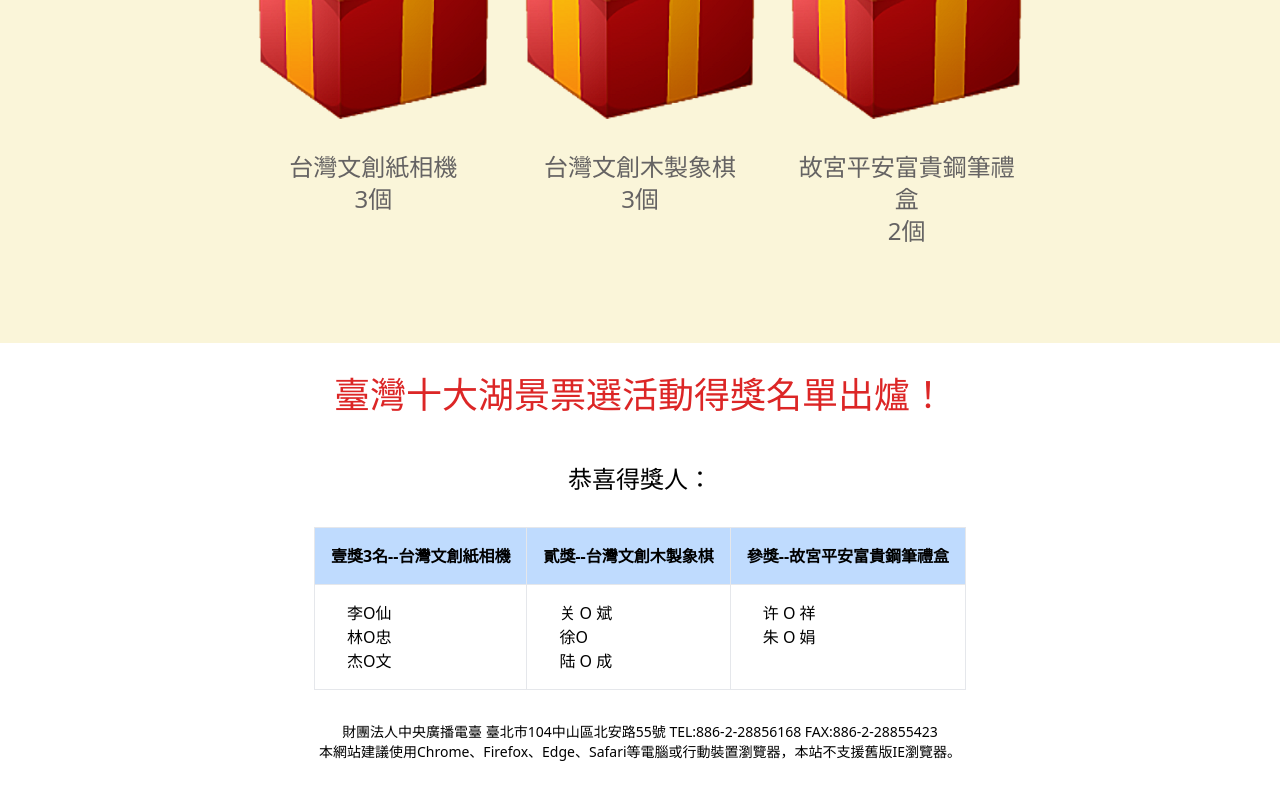
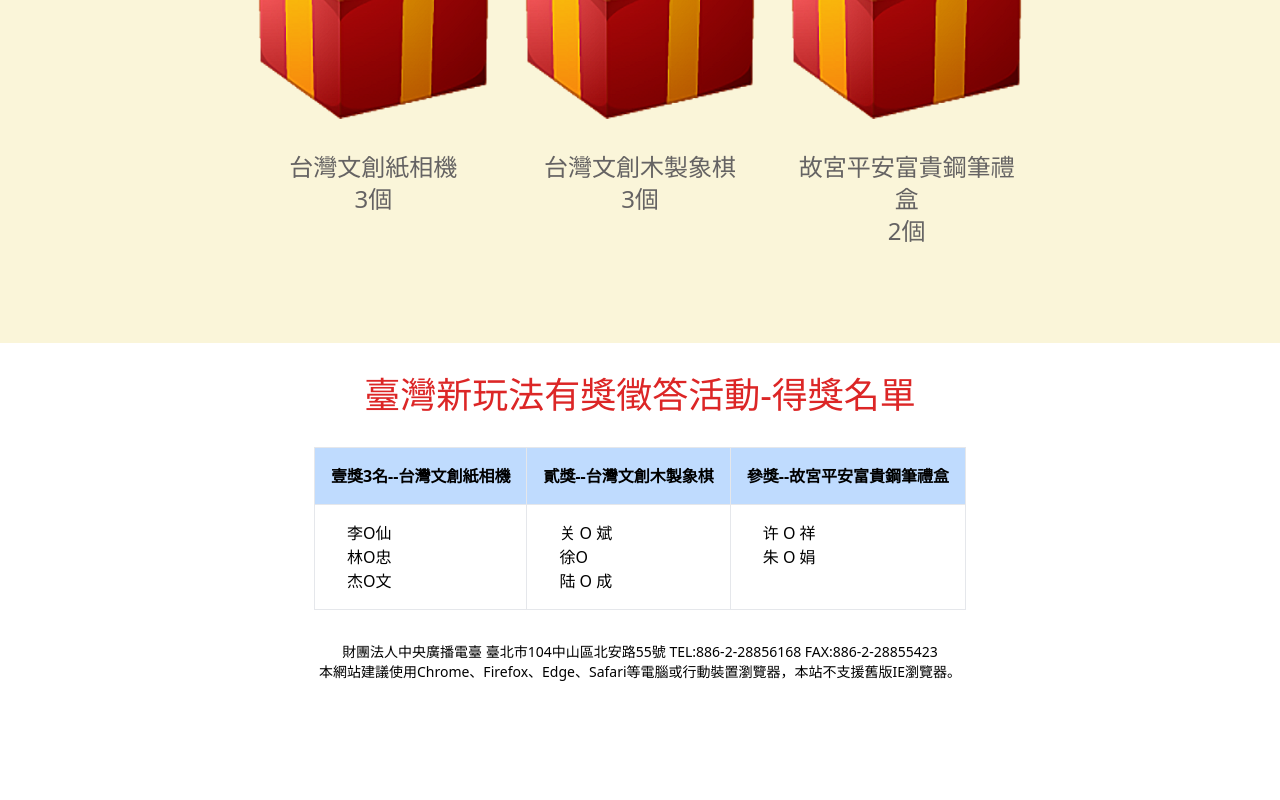
Before and after one commit to rti-git/rti-date, a Nuxt app: page / in a window 1280 px wide. Shown: the part 1105-1905 px from the top of the page. After the commit the page ends 1835 px from the top, so only its background shows below. Built offline with nearby package versions, Linux system fonts and the light colour scheme.

Commit message:
Fix word2

```diff
--- a/components/Gift.vue
+++ b/components/Gift.vue
@@ -26,8 +26,8 @@
         </div>
     </div>
       <div class="wrap flex flex-col items-center pt-8 pb-8">
-        <h2 class="text-4xl text-red-600">臺灣十大湖景票選活動得獎名單出爐！</h2>
-        <p class="text-2xl pt-12">恭喜得獎人：</p>
+        <h2 class="text-4xl text-red-600">臺灣新玩法有獎徵答活動-得獎名單</h2>
+        <!--<p class="text-2xl pt-12">恭喜得獎人：</p> -->
       </div>
   <div class="flex flex-col md:flex-row relative overflow-x-auto justify-center w-full sm:px-16 lg:px-8">
     <table class="align-center">
```
